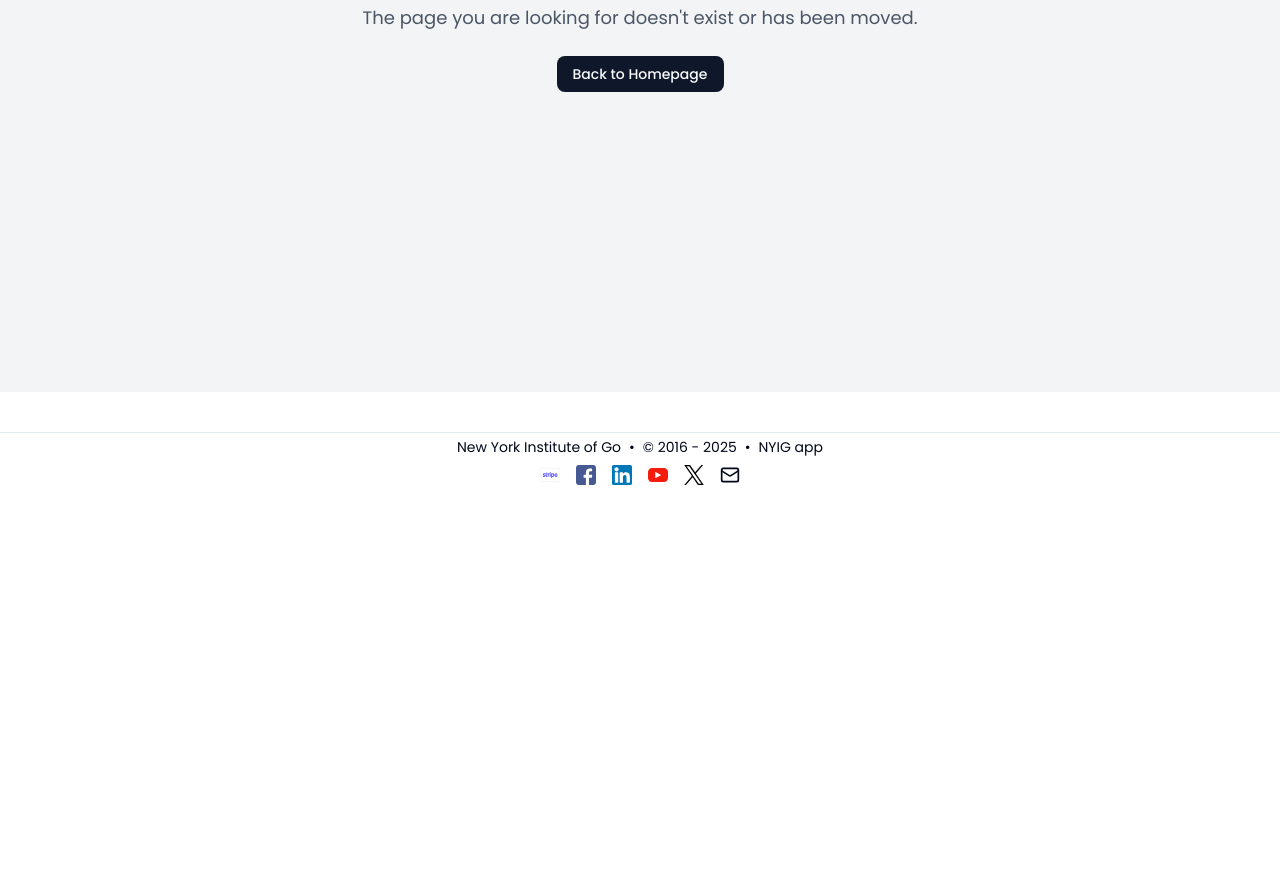
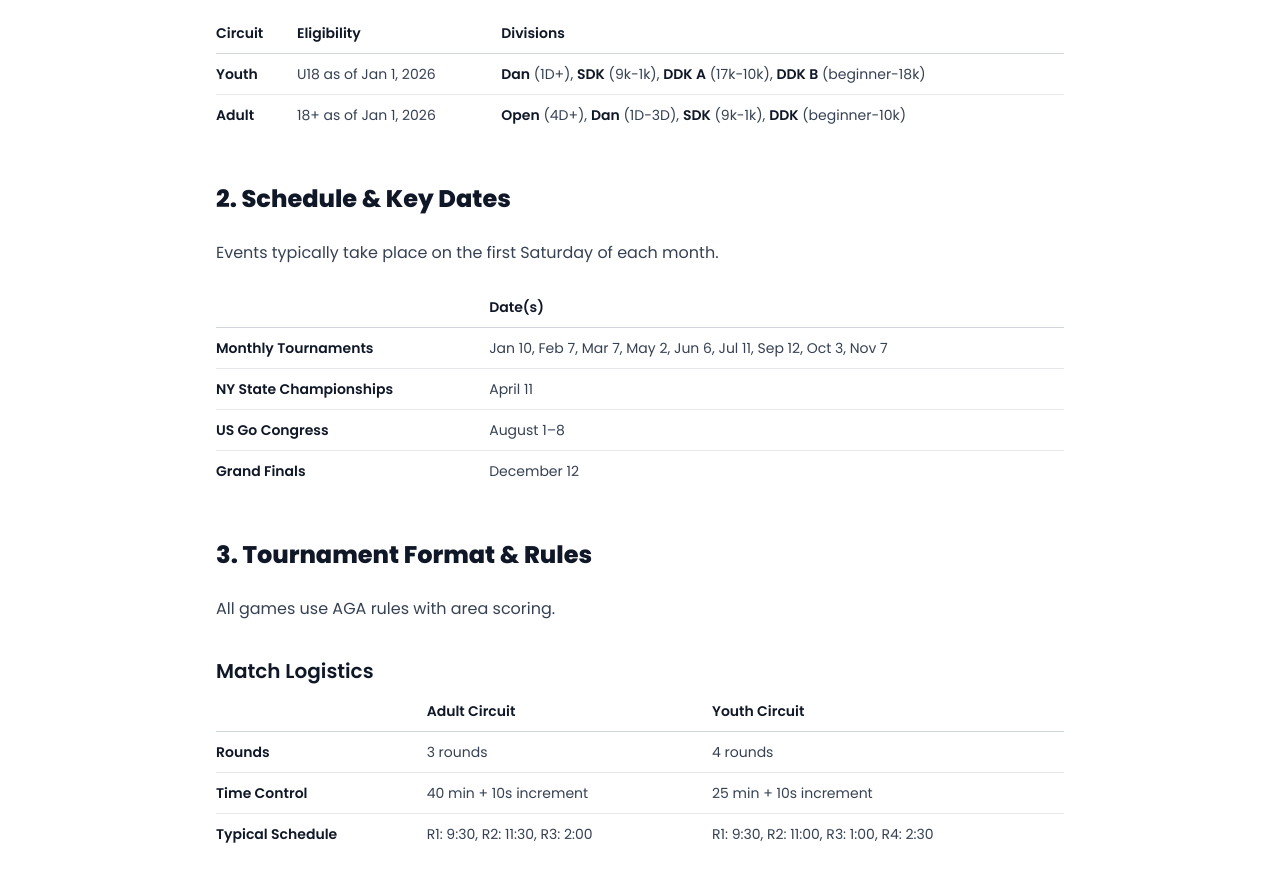
Before and after one commit to liryan1/nyig-monthly, a Next.js app: page /rules in a window 1280 px wide. Before the commit this address had no page. Shown: the part 408-1294 px from the top of the page. Before the commit the page ends 929 px from the top, so only its background shows below. Built offline with nearby package versions, Linux system fonts and the light colour scheme.

Commit message:
Add rules page and last updated event hightlight

```diff
--- a/app/api/leaderboard/route.ts
+++ b/app/api/leaderboard/route.ts
@@ -3,7 +3,6 @@ import { prisma } from "@/lib/prisma";
 import { Participant } from "@prisma/client";
 import { getRankDisplay } from "@/lib/utils";
 
-// Structure of the JSON rules stored in the Season model
 interface DivisionRule {
   label: string;
   min: number;
@@ -15,7 +14,6 @@ interface SeasonRules {
   youth: DivisionRule[];
 }
 
-// Define the shape of our aggregated participant data
 interface AggregatedParticipant {
   id: string; // agaId
   name: string;
@@ -41,6 +39,7 @@ export async function GET(req: NextRequest) {
     where: { year },
     include: {
       events: {
+        orderBy: { createdAt: 'asc' },
         include: {
           scores: {
             include: { participant: true },
@@ -60,7 +59,11 @@ export async function GET(req: NextRequest) {
 
   const participantMap: Record<string, AggregatedParticipant> = {};
 
+  let latestEventId: string | undefined;
   season.events.forEach((event) => {
+    if (event.results) {
+      latestEventId = event.id
+    }
     event.scores.forEach((score) => {
       const p: Participant = score.participant;
       if (p.isYouth !== isYouth) return;
@@ -91,7 +94,12 @@ export async function GET(req: NextRequest) {
   })).filter((group) => group.participants.length > 0);
 
   return NextResponse.json({
-    events: season.events.map((e) => ({ id: e.id, label: e.label, resultsAvailable: !!e.results })),
+    events: season.events.map((e) => ({
+      id: e.id,
+      label: e.label,
+      resultsAvailable: !!e.results,
+      isLatest: e.id === latestEventId // Mark the latest event
+    })),
     data,
   });
 }
--- a/app/page.tsx
+++ b/app/page.tsx
@@ -1,6 +1,7 @@
 import LeaderboardPage from "@/components/LeaderboardPage";
 import { LogoWithText } from "@/components/Logo";
 import { Button } from "@/components/ui/button";
+import { ScaleIcon } from "lucide-react";
 import Link from "next/link";
 
 interface PageProps {
@@ -14,7 +15,15 @@ export default async function Home({ searchParams }: PageProps) {
   return (
     <div className="flex min-h-screen items-center justify-center">
       <main className="min-h-screen w-full max-w-6xl p-4 sm:p-16 pb-0 space-y-4 sm:space-y-12">
-        <LogoWithText h={36} text="Monthly Leaderboard" />
+        <div className="flex justify-between flex-col sm:flex-row items-center gap-2">
+          <LogoWithText h={36} text="Monthly Leaderboard" />
+          <Link href="/rules">
+            <Button variant="outline" size="sm">
+              Rules
+              <ScaleIcon />
+            </Button>
+          </Link>
+        </div>
         <LeaderboardPage circuit={circuit} />
         <div className="flex gap-4 justify-center">
           <Button>
--- /dev/null
+++ b/app/rules/page.tsx
@@ -0,0 +1,11 @@
+import { MarkdownRenderer } from "@/components/MarkdownRenderer";
+import { getMarkdownData } from "@/lib/read_markdown";
+
+export default async function RulesPage() {
+  const contents = getMarkdownData("rules")
+  return (
+    <div className="prose max-w-4xl mx-auto p-6">
+      <MarkdownRenderer contents={contents} />
+    </div>
+  );
+}
--- a/components/Leaderboard.tsx
+++ b/components/Leaderboard.tsx
@@ -8,11 +8,13 @@ import { Badge } from "@/components/ui/badge";
 import { TrendingUp, TrendingDown, Minus, Trophy, ChevronDown, ChevronRight, Medal, Award } from "lucide-react";
 import { Button } from './ui/button';
 import { useRouter } from 'next/navigation';
+import { cn } from '@/lib/utils';
 
 type Event = {
   id: string;
   label: string;
   resultsAvailable?: boolean;
+  isLatest?: boolean;
 };
 
 type Participant = {
@@ -81,7 +83,13 @@ export default function GoLeaderboard({ events, data }: LeaderboardProps) {
               {events.map((event) => (
                 <TableHead key={event.id}>
                   <Button
-                    size="sm" variant="outline" className="text-center uppercase text-xs tracking-tighter hover:cursor-pointer"
+                    size="sm" variant="outline"
+                    className={
+                      cn(
+                        event.isLatest ? "font-bold text-blue-600 underline" : "",
+                        "text-center uppercase text-xs tracking-tighter hover:cursor-pointer"
+                      )
+                    }
                     onClick={() => router.push(`/results/${year}/${event.label}`)}
                     disabled={!event.resultsAvailable}
                   >
--- a/components/LeaderboardPage.tsx
+++ b/components/LeaderboardPage.tsx
@@ -6,7 +6,7 @@ import { Suspense } from "react";
 import { LeaderboardSkeleton } from "./LeaderboardSkeleton";
 import { getFetchUrl } from "@/lib/utils";
 
-const CACHE_INTERVAL = 3600;
+const CACHE_INTERVAL = 1;
 
 const getUrl = (circuit: string) => {
   const year = new Date().getFullYear();
@@ -44,7 +44,8 @@ async function LeaderboardData({ circuit }: { circuit: string }) {
 
 export default async function LeaderboardPage({ circuit }: { circuit: string }) {
   return (
-    <div className="container mx-auto space-y-4">
+    <div className="container mx-auto space-y-2">
+      <p className="text-muted-foreground">Click on the month to see tournament results.</p>
       <CategoryTabs />
 
       <Suspense key={circuit} fallback={<LeaderboardSkeleton />}>
--- /dev/null
+++ b/components/MarkdownRenderer.tsx
@@ -0,0 +1,10 @@
+import ReactMarkdown from "react-markdown";
+import remarkGfm from "remark-gfm";
+
+export function MarkdownRenderer({ contents }: { contents: string }) {
+  return (
+    <ReactMarkdown remarkPlugins={[remarkGfm]}>
+      {contents}
+    </ReactMarkdown>
+  )
+}
--- /dev/null
+++ b/content/rules.md
@@ -0,0 +1,87 @@
+# 2026 New York Monthly Series & Grand Finals (NYMT)
+
+The 2026 New York Monthly Series is an AGA-rated tournament circuit for Youth and Adult players held at the NYIG venue in NYC.
+
+---
+
+## 1. Circuits & Divisions
+
+Players must choose one circuit for the entire season. Youth players may opt into the Adult circuit at registration, but no mid-season switching is permitted.
+
+| Circuit   | Eligibility           | Divisions                                                                     |
+| --------- | --------------------- | ----------------------------------------------------------------------------- |
+| **Youth** | U18 as of Jan 1, 2026 | **Dan** (1D+), **SDK** (9k-1k), **DDK A** (17k-10k), **DDK B** (beginner-18k) |
+| **Adult** | 18+ as of Jan 1, 2026 | **Open** (4D+), **Dan** (1D-3D), **SDK** (9k-1k), **DDK** (beginner-10k)      |
+
+## 2. Schedule & Key Dates
+
+Events typically take place on the first Saturday of each month.
+
+|                            | Date(s)                                                          |
+| -------------------------- | ---------------------------------------------------------------- |
+| **Monthly Tournaments**    | Jan 10, Feb 7, Mar 7, May 2, Jun 6, Jul 11, Sep 12, Oct 3, Nov 7 |
+| **NY State Championships** | April 11                                                         |
+| **US Go Congress**         | August 1–8                                                       |
+| **Grand Finals**           | December 12                                                      |
+
+## 3. Tournament Format & Rules
+
+All games use AGA rules with area scoring.
+
+### Match Logistics
+
+|                      | Adult Circuit                 | Youth Circuit                           |
+| -------------------- | ----------------------------- | --------------------------------------- |
+| **Rounds**           | 3 rounds                      | 4 rounds                                |
+| **Time Control**     | 40 min + 10s increment        | 25 min + 10s increment                  |
+| **Typical Schedule** | R1: 9:30, R2: 11:30, R3: 2:00 | R1: 9:30, R2: 11:00, R3: 1:00, R4: 2:30 |
+
+- **Check-in:** 8:30 am.
+
+- **Awards:** 4:30 pm – 5:00 pm.
+
+- **Handicap:** Open division is even; all other divisions use with a cap of 9 and 0.5 Komi.
+
+- **Attendance:** Clocks start 5 minutes after round time; forfeit at 15 minutes. Missing Round 1 without notice results in being dropped.
+
+## 4. Points & Season Standings
+
+Points are earned per division and per circuit.
+
+### Placement Points
+
+**Players must participate in all rounds in order to earn points.**
+
+| Place  | 1st | 2nd | 3rd | 4th | 5th | 6th | 7th | 8th | ≥9th |
+| ------ | --- | --- | --- | --- | --- | --- | --- | --- | ---- |
+| Points | 12  | 9   | 7   | 6   | 5   | 4   | 3   | 2   | 1    |
+
+### Scoring Policy
+
+- **Best 5:** Only a player's best 5 results from Jan–Nov count toward their season total.
+
+- **Division Changes:** Points stay within the division where they were earned.
+
+- **Tie-breakers:** 1. Highest single-event points, 2. Most 1st places (then 2nd), 3. Average SOS, 4. On-site playoff or rock-paper-scissors.
+
+## 5. Grand Finals
+
+The top 4 players from each division (Adult and Youth) qualify for the Grand Finals.
+
+- **Eligibility:** Must complete monthly events in that division.
+
+- **Division Lock:** On Nov 30, a player is locked into the division where they earned the most points (higher division breaks ties).
+
+- **Format:** Single-elimination (Semifinals and Finals).
+
+- **Time Control:** 30 min + byo-yomi.
+
+- **Prizes:** Adult/Youth top division champions receive $500+; other divisions receive scaled cash or trophies.
+
+## 6. Conduct & Fair Play
+
+- **AI Policy:** No AI or outside assistance; phones must be silent.
+
+- **Sandbagging:** TD may reassign divisions and void results for mis-reported strength.
+
+- **Rankings:** Players are auto-placed by their AGA rating on the day of check-in. It is the player's responsibility to inform the TD of rank updates not reflected in their rating (e.g., if you improved 2+ ranks in the past few months, or have not played in 5+ years).
--- /dev/null
+++ b/lib/read_markdown.ts
@@ -0,0 +1,8 @@
+import fs from 'fs';
+import path from 'path';
+
+export function getMarkdownData(fileName: string) {
+  const fullPath = path.join(process.cwd(), 'content', `${fileName}.md`);
+  const content = fs.readFileSync(fullPath, 'utf8');
+  return content;
+}
--- a/lib/utils.ts
+++ b/lib/utils.ts
@@ -1,5 +1,5 @@
-import { clsx, type ClassValue } from "clsx"
-import { twMerge } from "tailwind-merge"
+import { clsx, type ClassValue } from "clsx";
+import { twMerge } from "tailwind-merge";
 
 export function cn(...inputs: ClassValue[]) {
   return twMerge(clsx(inputs))
--- a/scripts/seed.ts
+++ b/scripts/seed.ts
@@ -1,7 +1,22 @@
 import { prisma } from "@/lib/prisma";
 
 const existingAgaIds = new Set()
-const year = 2025
+const year = 2026
+const eventLabels = ['jan', 'feb', 'mar', 'may', 'jun', 'jul', 'sep', 'oct', 'nov'];
+const rules = {
+  adult: [
+    { label: 'High Dan', min: 3, max: 8, isYouth: false },
+    { label: 'Dan', min: 0, max: 2, isYouth: false },
+    { label: 'Single-digit kyu', min: -9, max: -1, isYouth: false },
+    { label: 'Double-digit kyu', min: -30, max: -10, isYouth: false }
+  ],
+  youth: [
+    { label: 'Dan', min: 0, max: 8, isYouth: true },
+    { label: 'Single-digit kyu', min: -9, max: -1, isYouth: true },
+    { label: 'Double-digit kyu A', min: -17, max: -10, isYouth: true },
+    { label: 'Double-digit kyu B', min: -30, max: -18, isYouth: true }
+  ]
+}
 
 async function seed() {
   console.log('🌱 Starting seed...');
@@ -14,36 +29,40 @@ async function seed() {
   // await prisma.season.deleteMany();
 
   // Create Season with division rules
-  console.log('Creating season...');
-  const season = await prisma.season.create({
-    data: {
+  console.log('Upserting season...');
+  const season = await prisma.season.upsert({
+    where: {
       year,
-      rules: {
-        adult: [
-          { label: 'Double-digit kyu', min: -30, max: -10, isYouth: false },
-          { label: 'Single-digit kyu', min: -9, max: -1, isYouth: false },
-          { label: 'Dan', min: 0, max: 2, isYouth: false },
-          { label: 'High Dan', min: 3, max: 8, isYouth: false }
-        ],
-        youth: [
-          { label: 'Double-digit kyu A', min: -30, max: -18, isYouth: true },
-          { label: 'Double-digit kyu B', min: -17, max: -10, isYouth: true },
-          { label: 'Single-digit kyu', min: -9, max: -1, isYouth: true },
-          { label: 'Dan', min: 0, max: 8, isYouth: true }
-        ]
-      }
+    },
+    create: {
+      year,
+      rules,
+    },
+    update: {
+      rules,
     }
   });
 
   // Create Events
   console.log('Creating events...');
-  const eventLabels = ['jan', 'mar', 'apr', 'may', 'jun', 'jul', 'sep', 'oct', 'dec'];
-  await prisma.event.createMany({
-    data: eventLabels.map(label => ({
-      label,
-      seasonId: season.id
-    }))
-  });
+  const eventUpserts = eventLabels.map(label => {
+    return prisma.event.upsert({
+      where: {
+        label_seasonId: {
+          label,
+          seasonId: season.id,
+        }
+      },
+      create: {
+        label,
+        seasonId: season.id,
+      },
+      update: {
+        label,
+      }
+    })
+  })
+  await Promise.all(eventUpserts)
 
   async function generatePlayersAndScores() {
     function generateAgaId() {
```
